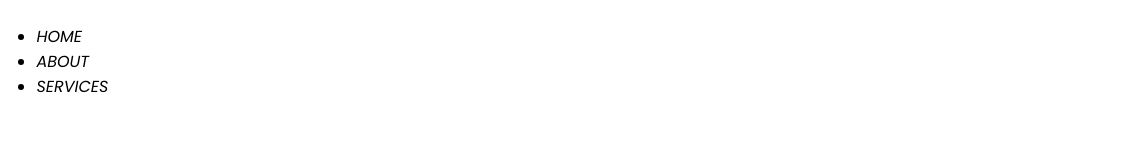
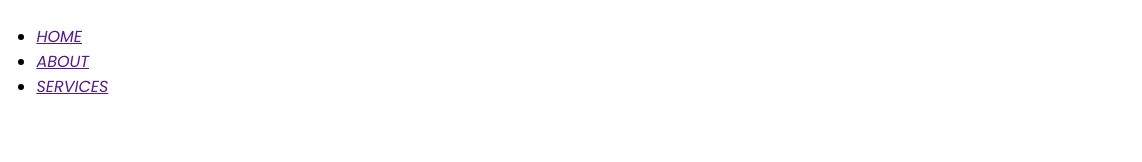
Before and after one commit to Rifatmahmood/Banglar-vurivoj, a plain HTML site: page index.html in a window 1280 px wide. Shown: the top 162 px of the page, 138-1280 px from the left. Drawn offline with Linux system fonts and the light colour scheme.

Commit message:
third-commit

```diff
--- a/index.html
+++ b/index.html
@@ -21,13 +21,13 @@
 
                 <ul>
                     <li>
-                        HOME
+                        <a target="_blank"  href="">HOME</a>
                     </li>
                     <li>
-                        ABOUT
+                        <a target="_blank"  href="">ABOUT</a>
                     </li>
                     <li>
-                        SERVICES
+                        <a target="_blank"  href="">SERVICES</a>
                     </li>
                 </ul>
             </nav>
```
Also changed, not shown: style.css (line endings or trailing spaces).
